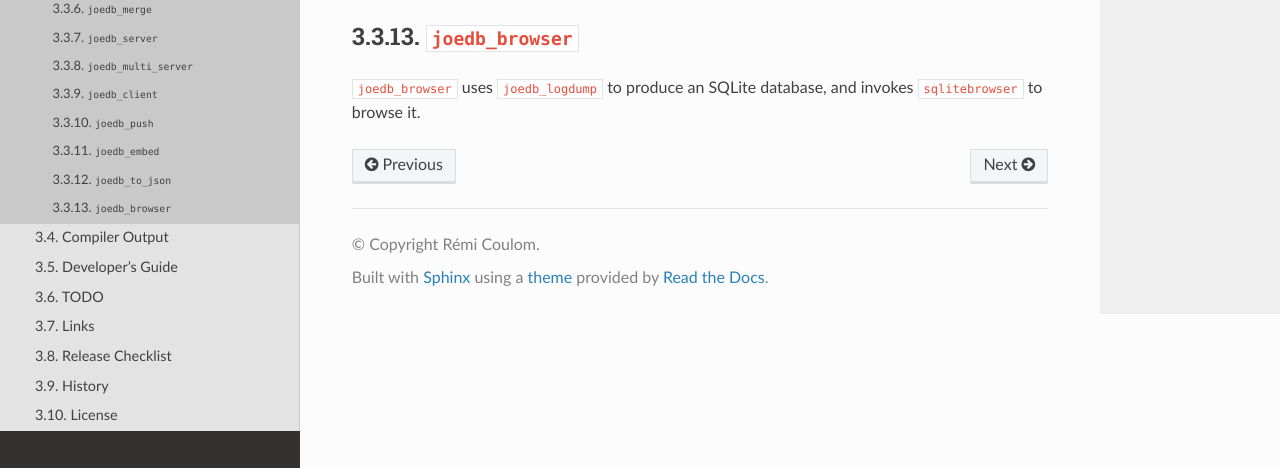
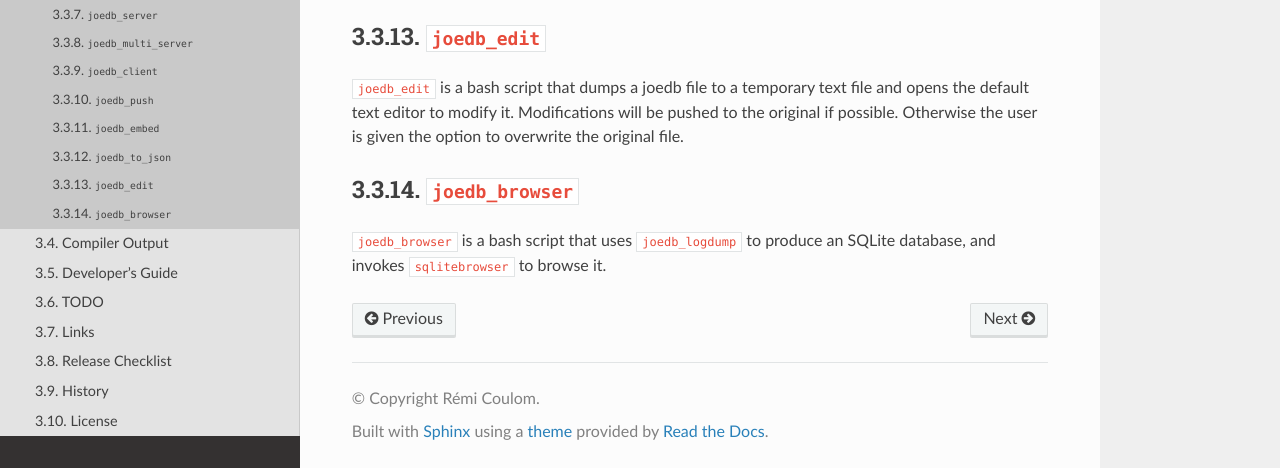
Before and after one commit to Remi-Coulom/joedb, a Sphinx documentation site: the page built from doc/source/tools.rst, in a window 1280 px wide and 900 px high, scrolled down 4328 px, cut to the strip 432-900 px from the top of the window. Built offline with Sphinx 7.4.7 and the Read the Docs theme 2.0.0, drawn with Linux system fonts in a browser that asks for light colours; formulas are drawn with MathJax 3.

Commit message:
joedb_edit

```diff
--- a/doc/source/history.rst
+++ b/doc/source/history.rst
@@ -5,6 +5,7 @@ History
 
   - ``Encoded_File`` supports on-the-fly coding or decoding of data.
     ``Brotli_Codec`` is provided for compression. Custom codecs can be used.
+  - :ref:`joedb_edit`
   - The ``add_field`` interpreter command now accepts an optional ``= <value>``
     suffix that sets the value for all existing records of the table.
   - ``Client`` and ``Readonly_Client`` are ``Blob_Reader``
--- a/doc/source/tools.rst
+++ b/doc/source/tools.rst
@@ -195,7 +195,18 @@ This is the json output of the tutorial database:
 .. literalinclude:: ./tutorial/tutorial.json
    :language: json
 
+.. _joedb_edit:
+
+``joedb_edit``
+-----------------
+
+``joedb_edit`` is a bash script that dumps a joedb file to a temporary text
+file and opens the default text editor to modify it. Modifications will be
+pushed to the original if possible. Otherwise the user is given the option to
+overwrite the original file.
+
 ``joedb_browser``
 -----------------
 
-``joedb_browser`` uses ``joedb_logdump`` to produce an SQLite database, and invokes ``sqlitebrowser`` to browse it.
+``joedb_browser`` is a bash script that uses ``joedb_logdump`` to produce an
+SQLite database, and invokes ``sqlitebrowser`` to browse it.
```
Also changed, not shown: README.md (+1 -1 lines), 10 other files.
